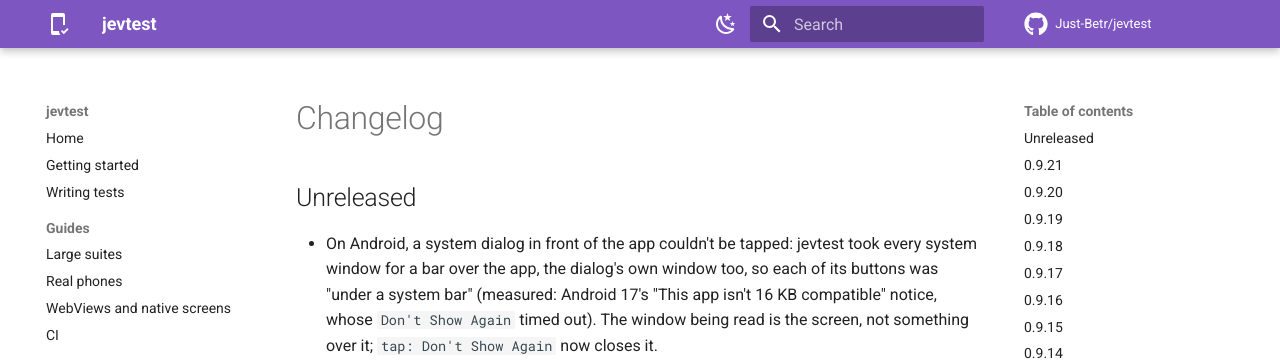
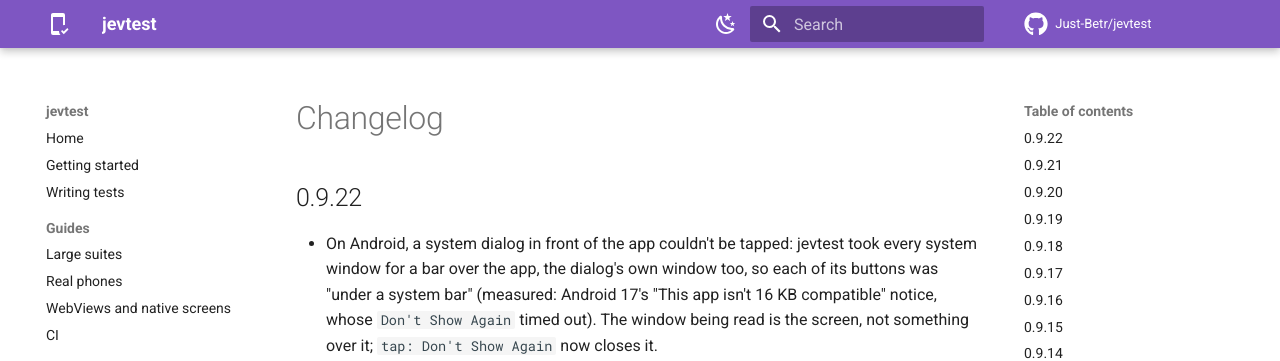
Before and after one commit to Just-Betr/jevtest, an MkDocs documentation site: the page built from docs/changelog.md, in a window 1280 px wide and 900 px high. Shown: the top 361 px of the window. Built offline with MkDocs 1.6.1 and Material for MkDocs 9.7.7, drawn with Linux system fonts in a browser that asks for light colours; comment, search, counter and statistics services are not loaded.

Commit message:
Release 0.9.22
Co-Authored-By: Claude Opus 5.5 <noreply@anthropic.com>

````diff
--- a/CHANGELOG.md
+++ b/CHANGELOG.md
@@ -1,6 +1,6 @@
 # Changelog
 
-## Unreleased
+## 0.9.22
 
 - On Android, a system dialog in front of the app couldn't be tapped: jevtest took every system window for a bar
   over the app, the dialog's own window too, so each of its buttons was "under a system bar" (measured: Android 17's
--- a/docs/getting-started.md
+++ b/docs/getting-started.md
@@ -82,7 +82,7 @@ jevtest run tests.yaml --lock record --out results
 Both flags are required, so every run says how it treats the lockfile and where its results go.
 
 ```console
-jevtest 0.9.21 · android · emulator-5554 · dev.jevtest.jevtest_demo · jev-1.13.0 · lockfile: record
+jevtest 0.9.22 · android · emulator-5554 · dev.jevtest.jevtest_demo · jev-1.13.0 · lockfile: record
 
 ▶ App opens on the sign-in screen
   ✓ expect: The sign in screen is showing — Jev 0.98
--- a/jevtest/__init__.py
+++ b/jevtest/__init__.py
@@ -1,3 +1,3 @@
 """jevtest: plain-English end-to-end tests for Android and iOS apps, driven by TypeSafe's Jev."""
 
-__version__ = "0.9.21"
+__version__ = "0.9.22"
````
Also changed, not shown: README.md (+1 -1 lines), docs/index.md (+1 -1 lines).
